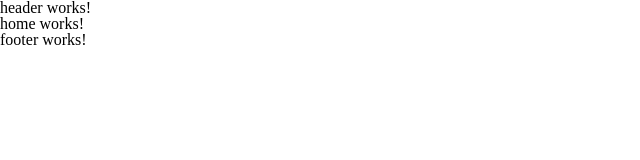
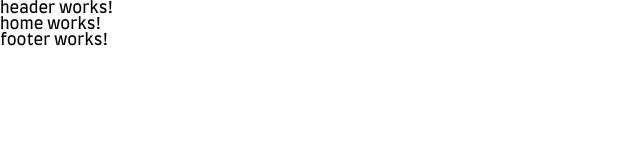
Before and after one commit to ahmedamrzezo/auto-supers, an Angular app: page / in a window 1280 px wide. Shown: the top 160 px of the page, without its empty margins (0-640 px from the left). Built offline with nearby package versions, Linux system fonts and the light colour scheme.

Commit message:
define font

```diff
--- a/src/assets/scss/generic/_shared.scss
+++ b/src/assets/scss/generic/_shared.scss
@@ -0,0 +1,4 @@
+
+html, body {
+  font-family: 'Farro', sans-serif;
+}
```
